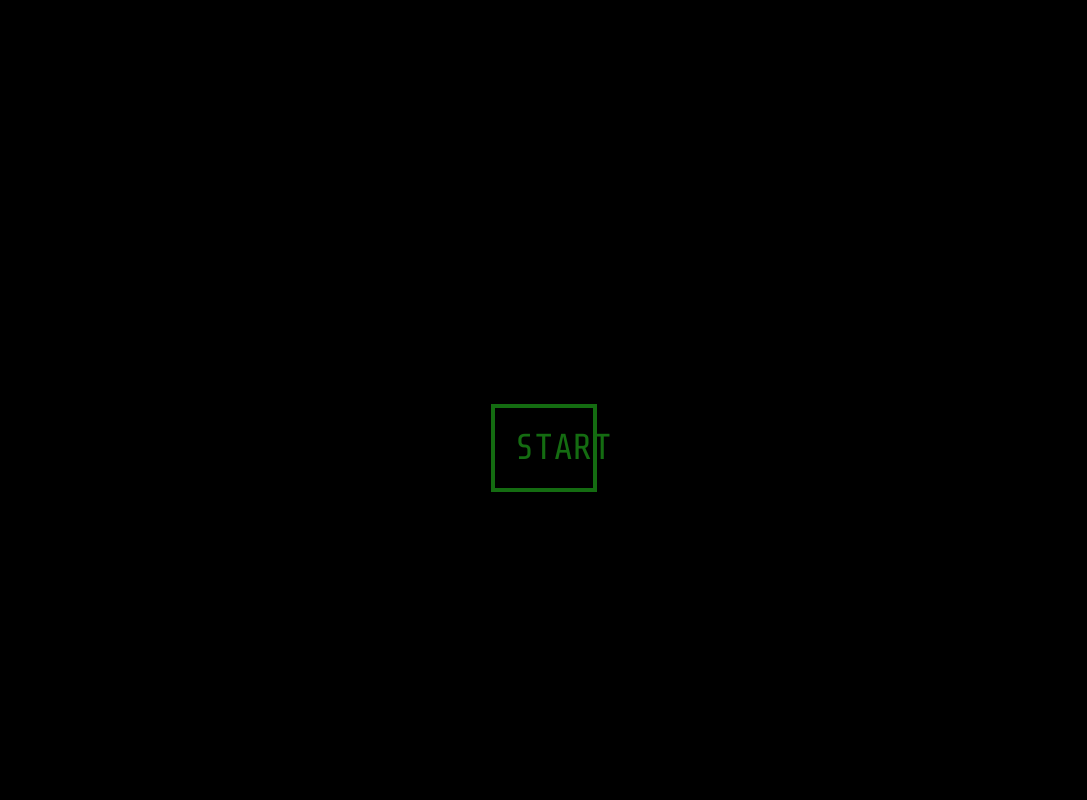
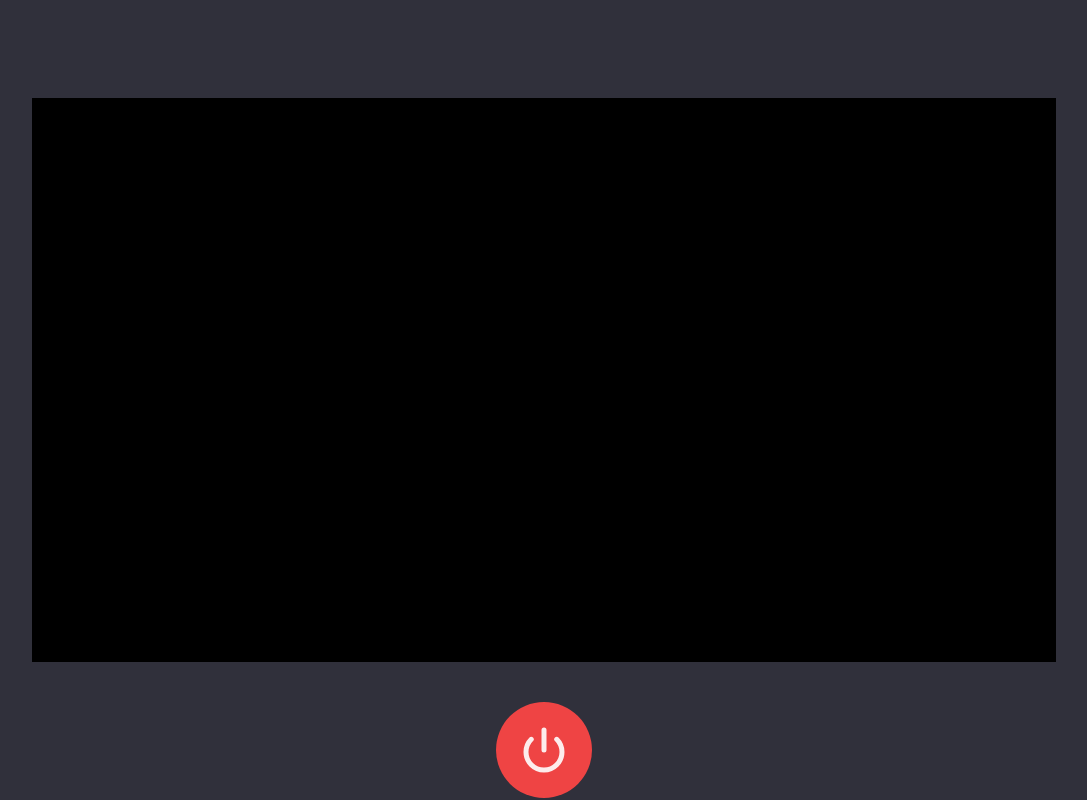
Before and after one commit to RoniGuru/word-game, a React (Vite) app: page / in a window 1280 px wide. Shown: the whole page, without its empty margins (96-1183 px from the left). Built offline with nearby package versions, Linux system fonts and the light colour scheme.

Commit message:
basic power button

```diff
--- a/src/components/Game.tsx
+++ b/src/components/Game.tsx
@@ -84,9 +84,7 @@ export default function Game() {
     setIsAnimating(true);
     pickRandomWord();
     setStart(true);
-
     setTime(60);
-
     setKey('');
   }
 
@@ -98,7 +96,7 @@ export default function Game() {
       setTime(60);
       setScore(0);
       setLives(5);
-    }, 900);
+    }, 150);
   }
 
   function isAlphabet(key: string): boolean {
@@ -154,7 +152,7 @@ export default function Game() {
   return (
     <div className="game flex justify-center items-center">
       {start ? (
-        <div className="flex flex-col h-full w-full justify-center items-center gap-10 text-center">
+        <div className="flex flex-col h-full w-full justify-center items-center gap-10 text-center relative ">
           <div
             className={`gameContainer flex flex-col justify-between  ${
               isAnimating ? 'turnOn' : 'turnOff'
@@ -191,20 +189,90 @@ export default function Game() {
             </div>
             <div className="text-8xl">{key} </div>
           </div>
+
           <button
-            className="startButton text-4xl w-1/12 transition duration-300 ease-in-out hover:scale-110"
             onClick={endGame}
+            className={`
+        w-24 h-24
+        rounded-full
+        flex items-center justify-center
+        transition-all duration-300
+    bg-red-400
+        hover:bg-red-700
+        focus:outline-none
+        focus:ring-4
+        focus:ring-red-300
+      `}
+            aria-label="Power button"
           >
-            END
+            <div
+              className={`
+        w-12 h-12
+        flex items-center justify-center
+        text-white
+        transition-transform duration-300
+      opacity-80
+      `}
+            >
+              <svg
+                viewBox="0 0 24 24"
+                fill="none"
+                stroke="currentColor"
+                strokeWidth="2.5"
+                className="w-full h-full"
+              >
+                <path
+                  d="M18.36 6.64a9 9 0 1 1-12.73 0M12 2v10"
+                  strokeLinecap="round"
+                  strokeLinejoin="round"
+                />
+              </svg>
+            </div>
           </button>
         </div>
       ) : (
-        <button
-          className="startButton text-4xl w-1/12 transition duration-300 ease-in-out hover:scale-110 fadeIn visible"
-          onClick={() => startGame()}
-        >
-          START
-        </button>
+        <div className="flex flex-col h-full w-full justify-center items-center gap-10 text-center ">
+          <div className="h-4/5 w-4/5 bg-black"></div>
+          <button
+            onClick={startGame}
+            className={`
+        w-24 h-24
+        rounded-full
+        flex items-center justify-center
+        transition-all duration-300
+    bg-red-500
+        hover:bg-red-700
+        focus:outline-none
+        focus:ring-4
+        focus:ring-red-300
+      `}
+            aria-label="Power button"
+          >
+            <div
+              className={`
+        w-12 h-12
+        flex items-center justify-center
+        text-white
+        transition-transform duration-300
+      opacity-90
+      `}
+            >
+              <svg
+                viewBox="0 0 24 24"
+                fill="none"
+                stroke="currentColor"
+                strokeWidth="2.5"
+                className="w-full h-full"
+              >
+                <path
+                  d="M18.36 6.64a9 9 0 1 1-12.73 0M12 2v10"
+                  strokeLinecap="round"
+                  strokeLinejoin="round"
+                />
+              </svg>
+            </div>
+          </button>
+        </div>
       )}
     </div>
   );
--- a/src/index.css
+++ b/src/index.css
@@ -3,7 +3,7 @@
 @tailwind utilities;
 
 :root {
-  background-color: black;
+  background-color: #30303b;
   color: #146c11;
   font-family: 'Share Tech Mono', monospace;
 }
@@ -20,58 +20,48 @@
 
 .startButton {
   padding: 20px;
+
   border: 4px solid #146c11;
-}
-
-.startButton:hover {
-  border-color: #7cfc00;
-  color: #7cfc00;
-  transition: 0.2s ease-in;
 }
 
 .gameContainer {
   height: 80%;
   width: 80%;
-  background-color: blue;
+  background-color: black;
   color: white;
   padding: 10px;
 }
 
 .turnOn {
   animation: turnOn 1s;
+  background-color: blue;
 }
 
 .turnOff {
-  animation: turnOff 1s;
+  animation: turnOff 0.2s;
 }
 
 @keyframes turnOn {
   0% {
-    transform: scale(0);
-    opacity: 0;
+    background-color: black;
   }
   50% {
-    transform: scale(1.1);
-    opacity: 0.5;
+    background-color: blue;
   }
   100% {
-    transform: scale(1);
-    opacity: 1;
+    background-color: blue;
   }
 }
 
 @keyframes turnOff {
   0% {
-    transform: scale(1);
-    opacity: 1;
+    background-color: blue;
   }
   50% {
-    transform: scale(1.1);
-    opacity: 0.5;
+    background-color: black;
   }
   100% {
-    transform: scale(0);
-    opacity: 0;
+    background-color: black;
   }
 }
 
```
